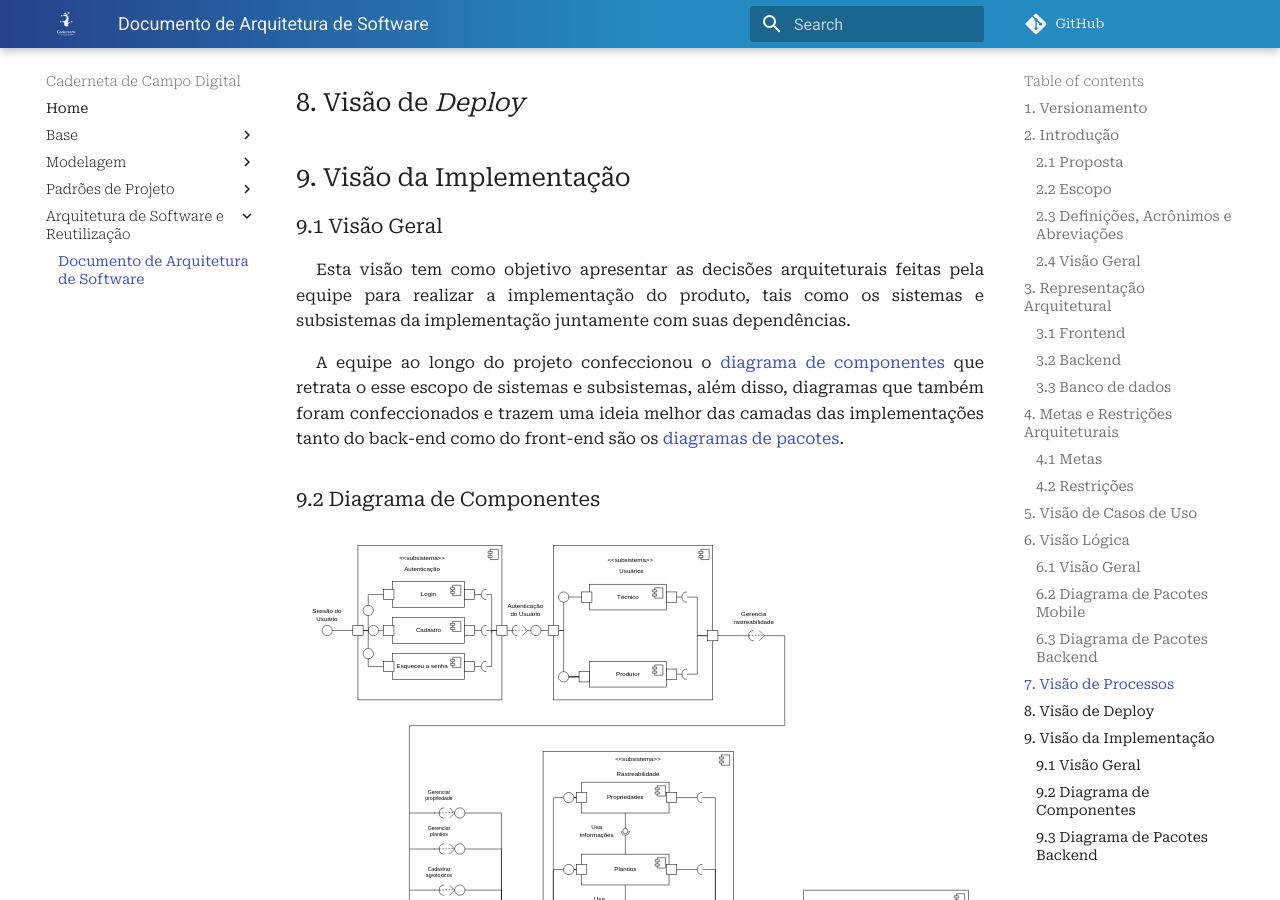
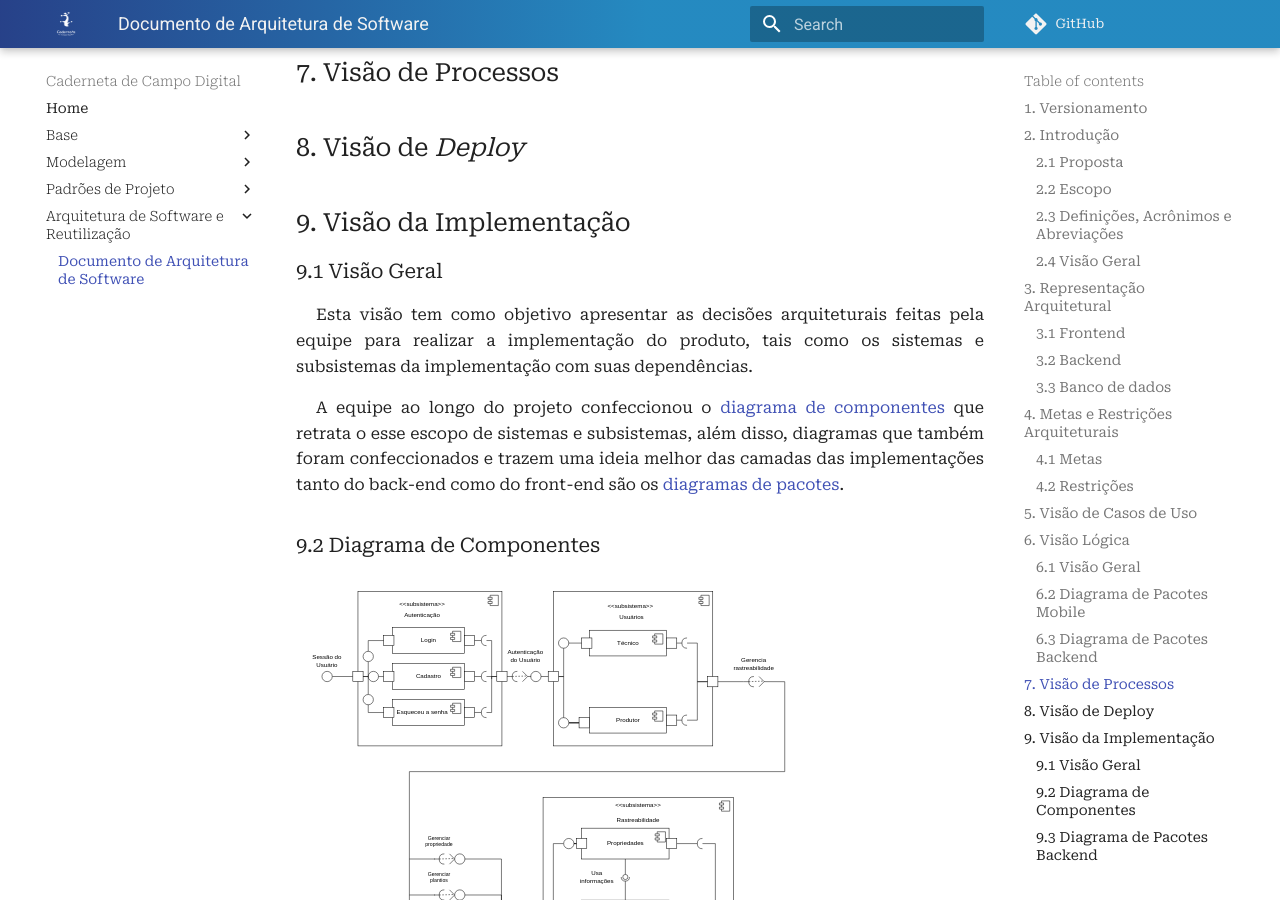
Before and after one commit to UnBArqDsw2021-2/2021.2_G4_CadernetaDeCampoDigital_docs, an MkDocs documentation site: the page built from docs/arquitetura_reutilizacao/das.md, in a window 1280 px wide and 900 px high, scrolled down 5395 px. Built offline with MkDocs 1.6.1 and Material for MkDocs 9.7.7, drawn with Linux system fonts in a browser that asks for light colours; comment, search, counter and statistics services are not loaded; some of the changed text lies outside the part shown.

Commit message:
(#136) Adicionanando nova versao do documento

```diff
--- a/docs/arquitetura_reutilizacao/das.md
+++ b/docs/arquitetura_reutilizacao/das.md
@@ -82,7 +83,7 @@
 
 ## 9. Visão da Implementação
 ### 9.1 Visão Geral
-<p align="justify" style="text-indent: 20px">Esta visão tem como objetivo apresentar as decisões arquiteturais feitas pela equipe para realizar a implementação do produto, tais como os sistemas e subsistemas da implementação juntamente com suas dependências.</p>
+<p align="justify" style="text-indent: 20px">Esta visão tem como objetivo apresentar as decisões arquiteturais feitas pela equipe para realizar a implementação do produto, tais como os sistemas e subsistemas da implementação com suas dependências.</p>
 
 <p align="justify" style="text-indent: 20px">A equipe ao longo do projeto confeccionou o <a href="../../modelagem/estatica/diagrama_de_componentes">diagrama de componentes</a> que retrata o esse escopo de sistemas e subsistemas, além disso, diagramas que também foram confeccionados e trazem uma ideia melhor das camadas das implementações tanto do back-end como do front-end são os <a href="../../modelagem/estatica/diagrama_de_pacotes">diagramas de pacotes</a>.</p>
 
```
Also changed, not shown: other parts of docs/arquitetura_reutilizacao/das.md (+1 -0 lines).
